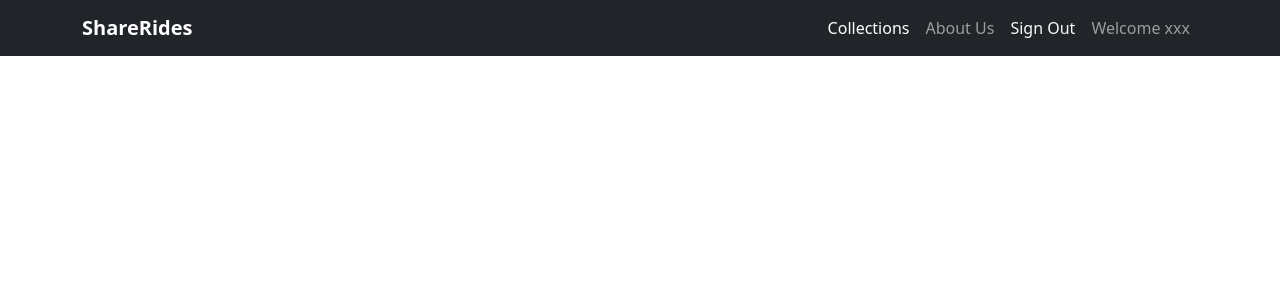
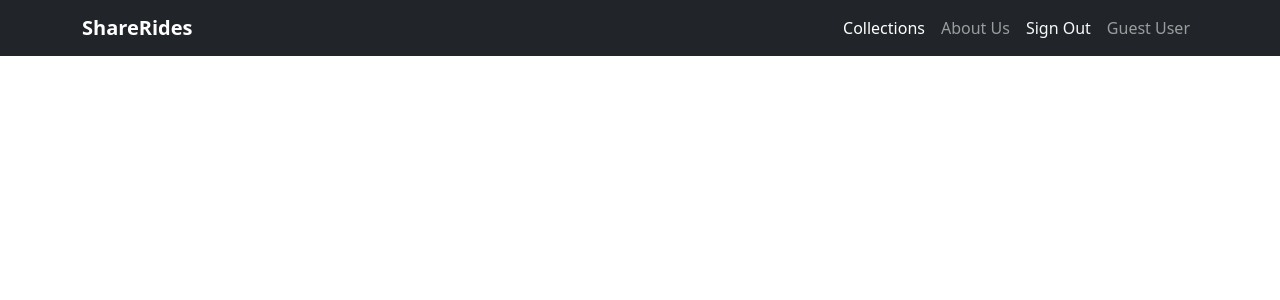
Before and after one commit to TamerTimraz/ShareRides, a Django app: template vehicleLending/templates/vehicleLending/base.html in a window 1280 px wide. Shown: the top 300 px of the page. Run offline with Django 5.2, Linux system fonts and the light colour scheme; the template is opened without the code that fills it, so the values that code supplies are empty; parts of the project's set-up code (start-up, migrations or seed data) failed here and were passed over.

Commit message:
guest user support

```diff
--- a/vehicleLending/templates/vehicleLending/base.html
+++ b/vehicleLending/templates/vehicleLending/base.html
@@ -28,7 +28,11 @@
                     <button type="submit" class="nav-link btn btn-link text-light">Sign Out</button>
                 </form>
                 <li class="nav-item">
-                    <a class="nav-link" href="#">Welcome xxx</a>
+                    {% if user.is_authenticated %}
+                        <a class="nav-link" href="#">{{ user.name}} | {{ user.user_type }}</a>
+                    {% else %}
+                        <a class="nav-link" href="#">Guest User</a>
+                    {% endif %}
                 </li>
             </ul>
         </div>
--- a/vehicleLending/templates/vehicleLending/login.html
+++ b/vehicleLending/templates/vehicleLending/login.html
@@ -77,9 +77,9 @@
                                   </script>
 
                                 <!-- Guest Sign In Button -->
-                                <button class="btn btn-primary">
+                                <a href="{% url 'vehicleLending:home' %}" class="btn btn-primary">
                                     Sign in as guest
-                                </button>
+                                </a>
                             </div>
                         </div>
                     </div>
--- a/vehicleLending/urls.py
+++ b/vehicleLending/urls.py
@@ -9,5 +9,5 @@ urlpatterns = [
     path('dashboard/librarian', views.librarian_dashboard, name='librarian_dashboard'),
     path('sign_out', views.sign_out, name='sign_out'),
     path('auth-receiver', views.auth_receiver, name='auth_receiver'),
-    path('home', views.select_collection, name='select_collection'),
+    path('home', views.select_collection, name='home'),
 ]
```
